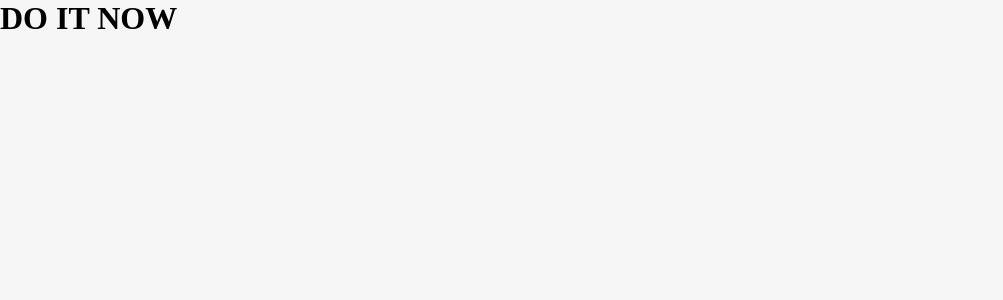
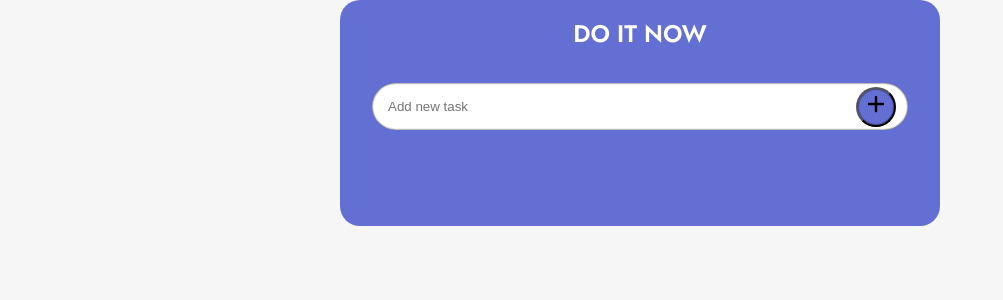
Before and after one commit to Anmakulaku/To-Do, a React (Create React App) app: page / in a window 1280 px wide. Shown: the top 300 px of the page, without its empty margins (0-1003 px from the left). Built offline with nearby package versions, Linux system fonts and the light colour scheme.

Commit message:
Add input

```diff
--- a/src/App.css
+++ b/src/App.css
@@ -1,17 +1,13 @@
 * {
   box-sizing: border-box;
   padding: 0;
-  margin: 0;
+  margin: 0 auto;
   scroll-behavior: smooth;
 }
 
 body {
   background-color: var(--color-bg);
-}
-
-a {
-  text-decoration: none;
-  color: unset;
+  margin: 0 auto;
 }
 
 .gradient__bg {
@@ -31,3 +27,27 @@ a {
 	-webkit-animation: scale-up-center 0.4s cubic-bezier(0.390, 0.575, 0.565, 1.000) both;
 	animation: scale-up-center 0.4s cubic-bezier(0.390, 0.575, 0.565, 1.000) both;
 }
+
+.header{
+  max-width: 600px;
+  display: flex;
+  justify-content: center;
+  align-items: center;
+}
+.header__content {
+  flex: 1;
+  display: flex;
+  flex-direction: column;
+  justify-content: center;
+  align-items: center;
+  padding: 1rem 2rem 4rem 2rem;
+  background: var(--color-secondary);
+  border-radius: 20px;
+}
+.header__title{
+  font-family: var(--font-family);
+  font-size: 24px;
+  font-weight: 600;
+  line-height: 35px;
+  color: var(--color-white);
+}
--- a/src/App.tsx
+++ b/src/App.tsx
@@ -1,14 +1,14 @@
 import React from 'react';
 import './App.css';
+import InputField from './components/InputField';
 
 const App: React.FC = () => {
   return (
     <div className="App">
       <div className='header section padding'>
-        <div className="header__content">
-            <div className='header__gradient-big'></div>
-            <div className='header__gradient-small'></div>
-            <h1 className="title">DO IT NOW</h1>
+        <div className="header__content section padding">
+            <h1 className="header__title">DO IT NOW</h1>
+            <InputField />
         </div>
       </div>
     </div>
--- /dev/null
+++ b/src/components/InputField.tsx
@@ -0,0 +1,14 @@
+import React from 'react'
+import plus from '../assets/plus.svg'
+import './inputfield.css'
+
+const InputField = () => {
+    return <div className='input'>
+        <input type='input' className='input__box' placeholder='Add new task' />
+        <button type='submit' className='input__button'>
+            <img src={plus} alt='logo' />
+        </button>
+        </div>
+}
+
+export default InputField
--- /dev/null
+++ b/src/components/inputfield.css
@@ -0,0 +1,39 @@
+.input {
+    display: flex;
+    justify-content: center;
+    align-items: center;
+    position: relative;
+    width: 100%;;
+}
+.input__box{
+    width: 100%;
+    padding: 1rem;
+    margin: 2rem 0;
+    border-radius: 40px;
+    border: none;
+    transition: 0.3s;
+    box-shadow: inset 0 0 2px black
+}
+.input__box:focus{
+    outline: none;
+    box-shadow: 0 0 10px 1000px rgba(0, 0, 0, 0.5);
+}
+.input__button{
+    position: absolute;
+    width: 40px;
+    height: 40px;
+    margin: 12px;
+    right: 0;
+    border-radius: 40px;
+    background: var(--color-secondary);
+    color: var(--color-white);
+    font-size: 1em;
+    font-family: var(--font-family);
+    cursor: pointer;
+    box-shadow: inset 0 0 2px black;
+    transition: 0.3s;
+}
+.input__button img{
+    width: 20px;
+    height: 20px;
+}
--- a/src/index.css
+++ b/src/index.css
@@ -3,7 +3,10 @@
 :root {
   --font-family: 'Jost', sans-serif;
 
-  --gradient-bar: linear-gradient(103.22deg, #242F9B -13.86%, #F6F6F6 99.55%);
+  --gradient-bgBig: linear-gradient(153deg, #646FD4 23.22%, rgba(100, 111, 212, 0.81) 57.53%, rgba(100, 111, 212, 0.00) 85.25%);
+  --gradient-bgSmall: radial-gradient(79.65% 79.65% at 71.49% 33.4%, #646FD4 0.84%, #646FD4 2.09%, #646FD4 62.1%, #99A0E3 94.39%, #FFF 100%);
+
+
 
   --color-bg: #F6F6F6;
   --color-primary : #242F9B;
```
Also changed, not shown: src/assets/plus.svg (added).
